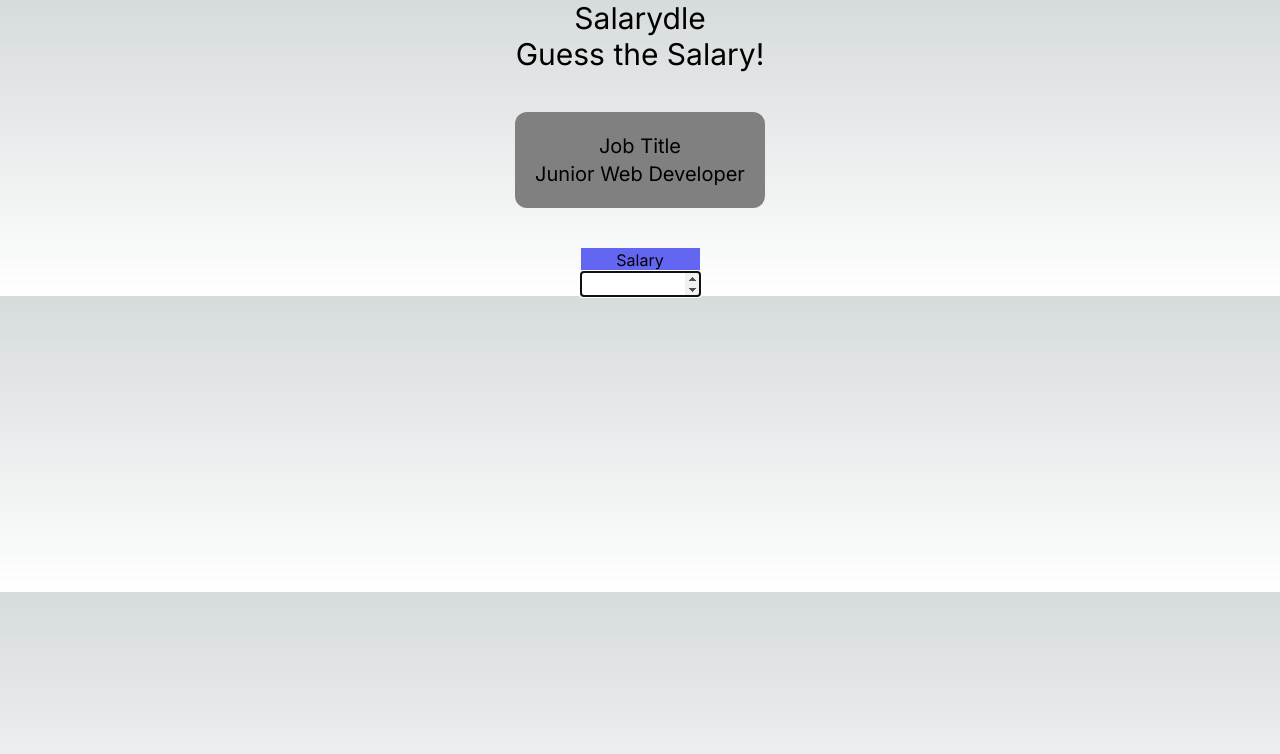
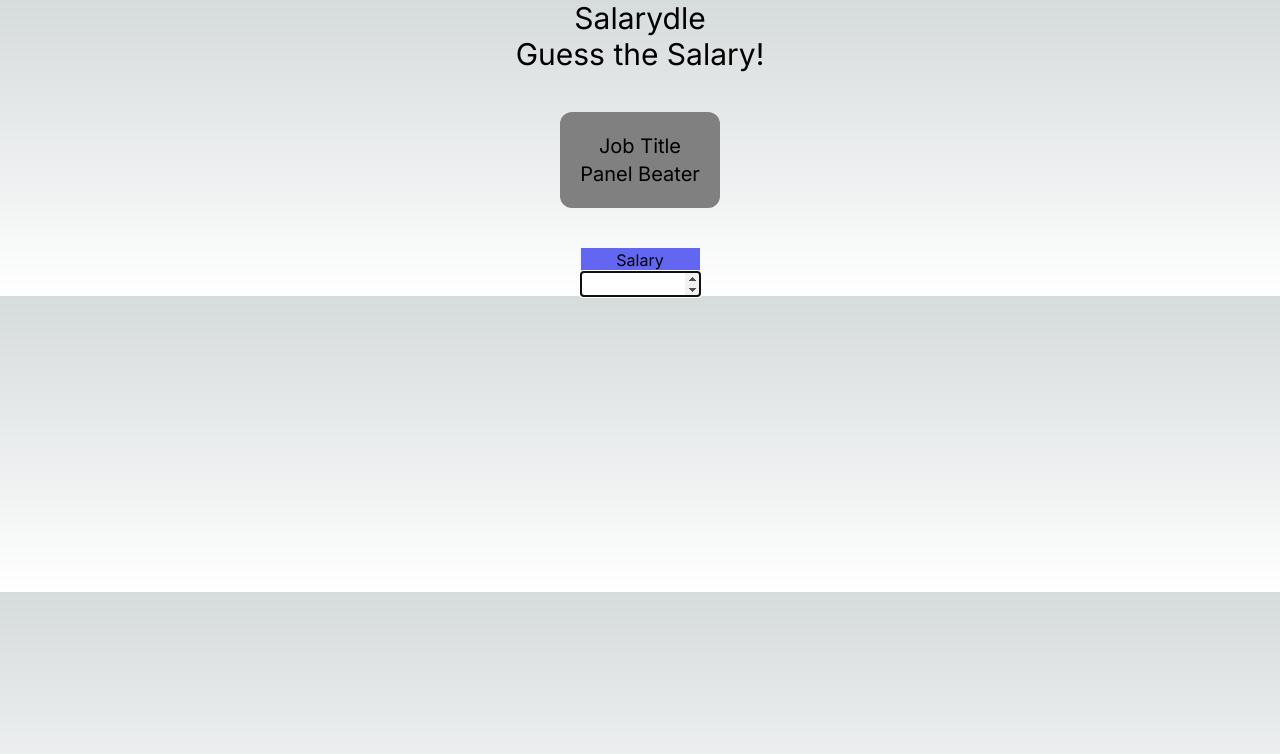
Before and after one commit to Joe-Fuller/salarydle, a Next.js app: page / in a window 1280 px wide. Shown: the top 754 px of the page. Built offline with nearby package versions, Linux system fonts and the light colour scheme.

Commit message:
update job object and default job

```diff
--- a/app/page.js
+++ b/app/page.js
@@ -6,14 +6,22 @@ import { useState } from "react";
 
 export default function Home() {
   const [guesses, setGuesses] = useState([]);
+
+  // I think job should have the following fields:
+  //  title
+  //  location
+  //  requirements (qualifications and experience)
+  //  description (not sure how much)
+
   const job = {
-    title: "Junior Web Developer",
-    location: "Liverpool",
+    title: "Panel Beater",
+    location: "Grimsby",
+    requirements:
+      "Level 2 or 3 NVQ/IMI/City & Guilds UK qualification in Panel Beating or be time served with 10+ years service within the industry. \n Valid UK driving licence.",
+    experience: "Vehicle Panel Beating: 5 years (preferred)",
     description:
-      "We are looking to recruit a Junior Web Developer with knowledge and skills in Content Management including HTML, CSS and JavaScript. The role will work across multiple websites developing, designing and updating content with the role focusing a lot on the ticketing sites for the M&S Bank Arena and Ticket Quarter.",
-    benefits:
-      "- An enhanced holiday scheme, which increases with length of service   \n - An excellent local government pension scheme, where by employer contribution is currently set at 14%   \n - Access to a premium health care policy, which includes an employee assistant line, contributions towards    a wide range of medical costs, such as dental and optical and staff discounts.",
-    salary: [22398.48, 24887.2],
+      "Are you an experienced Panel Beater looking for a new role with a fantastic growing company?",
+    salary: [30000, 40000],
   };
 
   const handleGuess = (event) => {
@@ -46,14 +54,19 @@ export default function Home() {
           hidden={guesses.length < 1}
         ></InfoBox>
         <InfoBox
-          title="Description"
-          text={job.description}
+          title="Requirements"
+          text={job.requirements}
           hidden={guesses.length < 2}
         ></InfoBox>
         <InfoBox
-          title="Benefits"
-          text={job.benefits}
+          title="Experience"
+          text={job.experience}
           hidden={guesses.length < 3}
+        ></InfoBox>
+        <InfoBox
+          title="Description"
+          text={job.description}
+          hidden={guesses.length < 4}
         ></InfoBox>
       </div>
       <GuessBox
```
